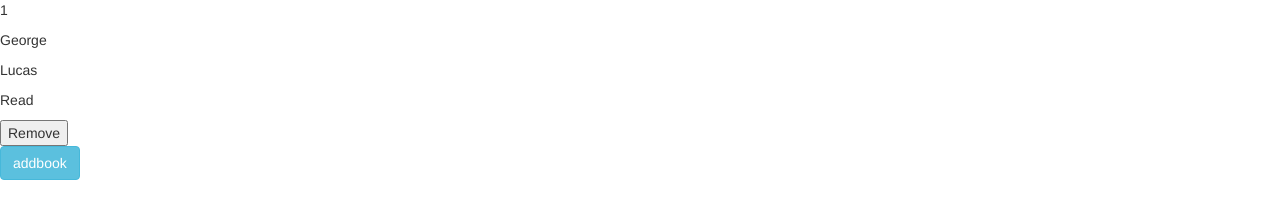
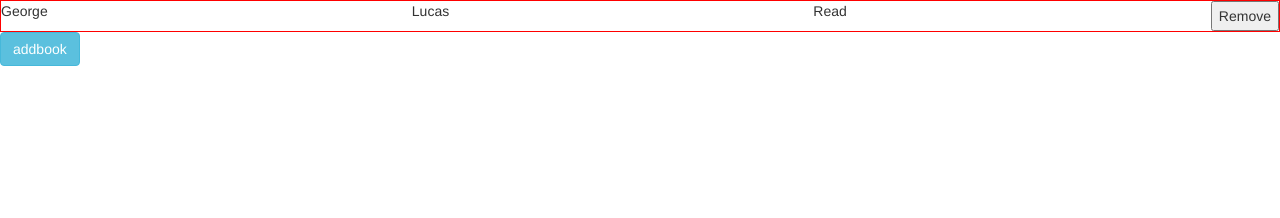
Before and after one commit to awexli/library-app, a plain HTML site: page index.html in a window 1280 px wide. Drawn offline with nearby package versions, Linux system fonts and the light colour scheme.

Commit message:
complete delete entry
refactor library to use new operator

refactor renderAll() to work with Map object

refactor addEventListener to listen to every click

```diff
--- a/index.html
+++ b/index.html
@@ -5,10 +5,11 @@
     <meta name="viewport" content="width=device-width, initial-scale=1.0">
     <meta http-equiv="X-UA-Compatible" content="ie=edge">
     <title>Library</title>
+    <link rel="stylesheet" href="style.css">
     <link rel="stylesheet" href="https://maxcdn.bootstrapcdn.com/bootstrap/3.4.1/css/bootstrap.min.css">
 </head>
 <body>
-    <div class="card">
+    <div id="cards">
     </div>
     <button type="button" class="btn btn-info btn-md" data-toggle="modal" data-target="#myModal">addbook</button>
     <!-- Modal -->
--- a/library.js
+++ b/library.js
@@ -1,4 +1,5 @@
-const library = {1: ['George', 'Lucas', 'Read']};
+const library = new Map();
+library.set(1,['George', 'Lucas', 'Read'])
 let id = 1;
 
 class Book {
@@ -11,18 +12,20 @@ class Book {
 
     addBookToLibrary() {
         const newBook1 = [this.title, this.author, this.status]
-        library[this.id] = newBook1;
+        library.set(this.id, newBook1);
     }
 
     render() {
-        renderCard(this.id, library[this.id])
+        renderCard(this.id, library.get(this.id))
     }
 }
 
-const addBook = document.getElementById('submit-book');
-addBook.addEventListener('click', () => {
-    newBook();
-});
+document.addEventListener('click', (e) => {
+    if (e.target.id === 'submit-book') newBook();
+    if (e.target.className === 'delete') deleteEntry(e);
+    console.log(library)
+})
+
 
 function newBook() {
     const addTitle = document.getElementById('title');
@@ -50,6 +53,14 @@ function newBook() {
     addStatus.checked = false;
 }
 
+function deleteEntry(e) {
+    const card = e.path[1];
+    const bookId = card.id;
+
+    library.delete(parseInt(bookId))
+    card.remove();
+}
+
 function checkStatus(checkbox) {
     return checkbox.checked ? "Read" : "To Read";
 }
@@ -60,30 +71,38 @@ function isValidString(input) {
 }
 
 function renderAll() {
-    for (const [key, value] of Object.entries(library)) {
-        renderCard(key, value);
+    const id = library.keys();
+    const index = library.values();
+
+    for (let i = 0; i < library.size; i++) {
+        renderCard(id.next().value, index.next().value);
     }
 }
 
 // could also be used to refresh
 function renderCard(id, index) {
     const newCard = document.createElement('div')
-    const bookId = document.createElement('p')
     const renderTitle = document.createElement('p')
     const renderAuthor = document.createElement('p')
     const renderStatus = document.createElement('p')
     const delButton = document.createElement('button');
-    bookId.innerText = id;
+
     renderTitle.innerText = index[0];
     renderAuthor.innerText = index[1];
     renderStatus.innerText = index[2];
-    delButton.innerText = "Remove"
-    newCard.appendChild(bookId);
+
+    delButton.innerText = "Remove";
+    delButton.className = "delete";
+
+    newCard.className = "card";
+    newCard.id = id;
+
     newCard.appendChild(renderTitle)
     newCard.appendChild(renderAuthor)
     newCard.appendChild(renderStatus)
     newCard.appendChild(delButton);
-    document.querySelector('.card').appendChild(newCard)
+
+    document.querySelector('#cards').appendChild(newCard)
 }
 
 window.onload = function() {
--- a/style.css
+++ b/style.css
@@ -0,0 +1,5 @@
+.card {
+    border: 1px solid red;
+    display: flex;
+    justify-content: space-between;
+}
```
